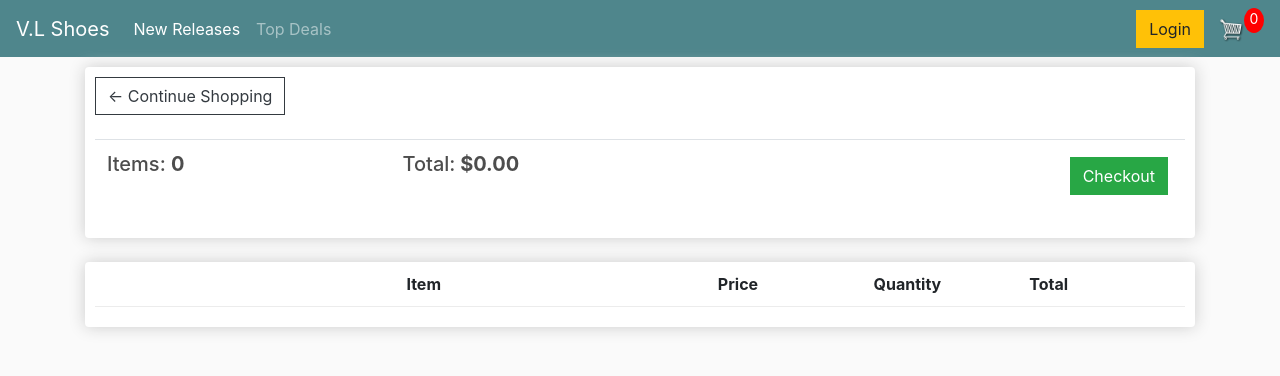
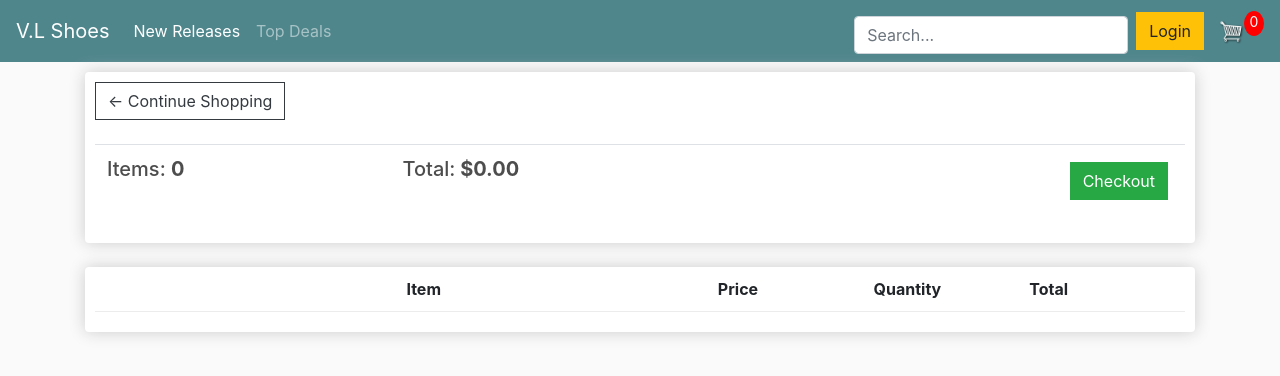
Before and after one commit to absolutechakra/ecommerce, a Django app: page /cart/ in a window 1280 px wide. Shown: the top 376 px of the page. Run offline with Django 3.2, Linux system fonts and the light colour scheme; lists and menus that the app fills with data are empty; some libraries are stand-ins or nearby versions.

Commit message:
Github commit

```diff
--- a/store/views.py
+++ b/store/views.py
@@ -1,4 +1,5 @@
 from django.shortcuts import render
+from django.db.models import Q
 from django.http import JsonResponse
 from .models import Product, Order, OrderItem
 import json
@@ -17,7 +18,7 @@ def store(request):
         cartItems = order.get_cart_items
 
     products = Product.objects.all()
-    context = {'products': products, 'cartItems': cartItems}
+    context = {'items': items, 'products': products, 'cartItems': cartItems}
     return render(request, 'store/store.html', context)
 
 def checkout(request):
@@ -73,3 +74,17 @@ def update_item(request):
         orderItem.delete()
 
     return JsonResponse('Item was added', safe=False)
+
+
+def get_queryset(search=None):
+    queryset = []
+    queries = search.split()
+    for query in queries:
+        posts = Product.objects.filter(
+            Q(name__icontains=query)
+        )
+
+        for post in posts:
+            queryset.append(post)
+
+    return list(set(queryset))
--- a/templates/store/main.html
+++ b/templates/store/main.html
@@ -47,6 +47,11 @@
             <a class="nav-link" href="#">Top Deals</a>
           </li>
         </ul>
+        <div class="search-bar mt-sm-2 mr-2">
+            <form method="get">
+                <input type="text" class="form-control" name="q" id="id_q" placeholder="Search...">
+            </form>
+        </div>
 
         <div class="form-inline my-2 my-lg-0">
           <a href="#"class="btn btn-warning">Login</a>
@@ -70,5 +75,9 @@
 	<script src="https://stackpath.bootstrapcdn.com/bootstrap/4.4.1/js/bootstrap.min.js" integrity="sha384-wfSDF2E50Y2D1uUdj0O3uMBJnjuUD4Ih7YwaYd1iqfktj0Uod8GCExl3Og8ifwB6" crossorigin="anonymous"></script>
 
     <script type="text/javascript" src="{% static 'js/cart.js' %}"></script>
+
+    <script type="text/javascript">
+        document.getElementById("id_q").value = "{{ query }}"
+    </script>
 </body>
 </html>
```
Also changed, not shown: db.sqlite3.
